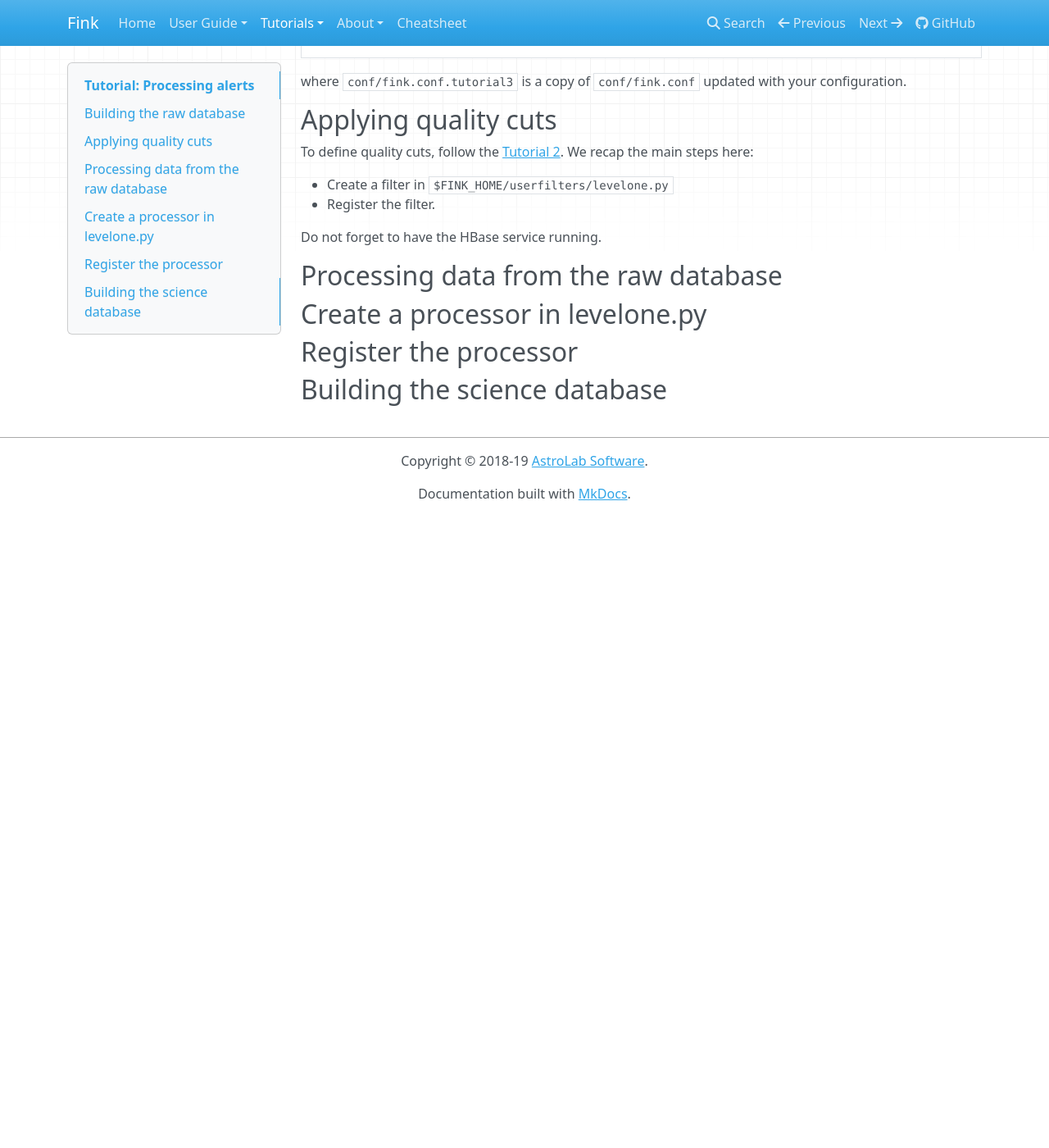
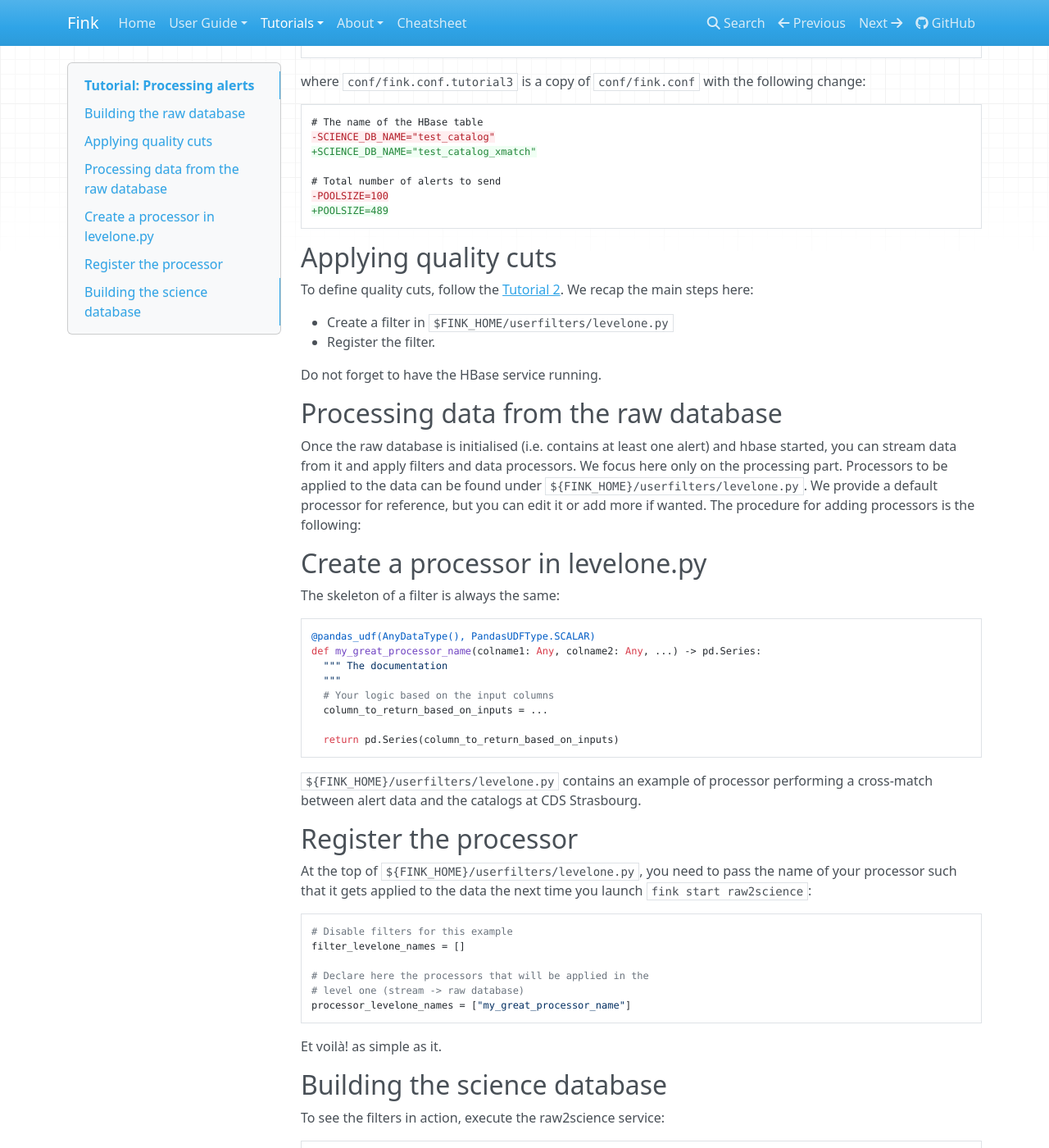
Before and after one commit to astrolabsoftware/fink, an MkDocs documentation site: the page built from docs/tutorials/processing_alerts.md, in a window 1280 px wide and 1400 px high, scrolled down 602 px. Shown: the whole window at 82% size. Built offline with MkDocs 1.6.1, drawn with Linux system fonts in a browser that asks for light colours; nearby versions of some CDN libraries; before the commit the page ends 1232 px from its top, so only the background shows below that; some of the changed text lies outside the part shown.

Commit message:
Update tutorial on processing alerts

````diff
--- a/docs/tutorials/processing_alerts.md
+++ b/docs/tutorials/processing_alerts.md
@@ -27,7 +27,17 @@ fink start stream2raw -c conf/fink.conf.tutorial3 --simulator
 fink start simulator
 ```
 
-where `conf/fink.conf.tutorial3` is a copy of `conf/fink.conf` updated with your configuration.
+where `conf/fink.conf.tutorial3` is a copy of `conf/fink.conf` with the following change:
+
+```diff
+# The name of the HBase table
+-SCIENCE_DB_NAME="test_catalog"
++SCIENCE_DB_NAME="test_catalog_xmatch"
+
+# Total number of alerts to send
+-POOLSIZE=100
++POOLSIZE=489
+```
 
 ## Applying quality cuts
 
@@ -40,8 +50,111 @@ Do not forget to have the HBase service running.
 
 ## Processing data from the raw database
 
+Once the raw database is initialised (i.e. contains at least one alert) and hbase started, you can stream data from it and apply filters and data processors. We focus here only on the processing part. Processors to be applied to the data can be found under `${FINK_HOME}/userfilters/levelone.py`. We provide a default processor for reference, but you can edit it or add more if wanted. The procedure for adding processors is the following:
+
 ## Create a processor in levelone.py
+
+The skeleton of a filter is always the same:
+
+```python
+@pandas_udf(AnyDataType(), PandasUDFType.SCALAR)
+def my_great_processor_name(colname1: Any, colname2: Any, ...) -> pd.Series:
+  """ The documentation
+  """
+  # Your logic based on the input columns
+  column_to_return_based_on_inputs = ...
+
+  return pd.Series(column_to_return_based_on_inputs)
+```
+
+`${FINK_HOME}/userfilters/levelone.py` contains an example of processor performing a cross-match between alert data and the catalogs at CDS Strasbourg.
 
 ## Register the processor
 
+At the top of `${FINK_HOME}/userfilters/levelone.py`, you need to pass the name of your processor such that it gets applied to the data the next time you launch `fink start raw2science`:
+
+```python
+# Disable filters for this example
+filter_levelone_names = []
+
+# Declare here the processors that will be applied in the
+# level one (stream -> raw database)
+processor_levelone_names = ["my_great_processor_name"]
+```
+
+Et voilà! as simple as it.
+
 ## Building the science database
+
+To see the filters in action, execute the raw2science service:
+
+```bash
+fink start raw2science -c conf/fink.conf.tutorial3
+
+# Send stream of data
+fink start simulator
+```
+
+You can check that the table has been updated with new alerts by using the HBase shell for example:
+
+```hbase
+# hbase shell
+hbase(main):001:0> list
+TABLE
+test_catalog_xmatch
+1 row(s)
+Took 0.3936 seconds
+=> ["test_catalog_xmatch"]
+hbase(main):002:0> count "test_catalog_xmatch"
+489 row(s)
+Took 0.1316 seconds
+=> 489
+```
+
+Alternatively, you can also use Apache Spark to explore the science database:
+
+```python
+# Launch pyspark shell with fink_shell
+from fink_broker.sparkUtils import init_sparksession
+import json
+
+spark = init_sparksession(
+    name="readingScienceDB", shuffle_partitions=2, log_level="ERROR")
+
+# Open the catalog that describes the HBase table
+with open('catalog.json') as f:
+    catalog = json.load(f)
+
+catalog_dic = json.loads(catalog)
+
+# Create a Spark DataFrame with the science DB data in it.
+df = spark.read.option("catalog", catalog)\
+    .format("org.apache.spark.sql.execution.datasources.hbase")\
+    .load()
+
+print("Number of entries in {}: ".format(
+  catalog_dic["table"]["name"]), df.count())
+# Number of entries in test_catalog:  489
+
+# Match statistics
+df.groupBy("cross_match_alerts_per_batch").count().show()
+# +----------------------------+-----+
+# |cross_match_alerts_per_batch|count|
+# +----------------------------+-----+
+# |                       RRLyr|   61|
+# |                     EB*WUMa|   16|
+# |                  PulsV*WVir|    1|
+# |                        Blue|    1|
+# |               Candidate_EB*|    1|
+# |                         QSO|    2|
+# |                       AMHer|    1|
+# |                     Unknown|  369|
+# |                         HB*|    4|
+# |                   Seyfert_1|    3|
+# |                   EB*betLyr|    1|
+# |                         AGN|    1|
+# |                        Star|   25|
+# |                       BLLac|    2|
+# |               AGN_Candidate|    1|
+# +----------------------------+-----+
+```
````
